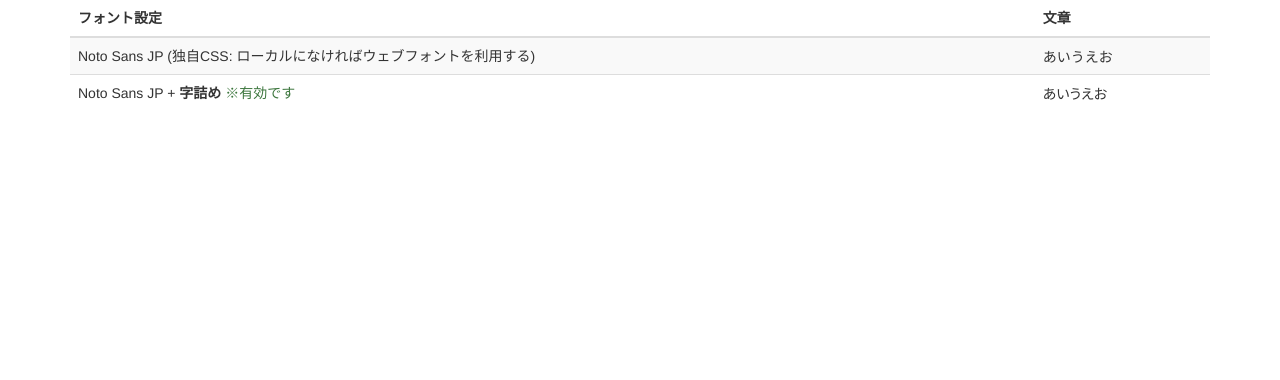
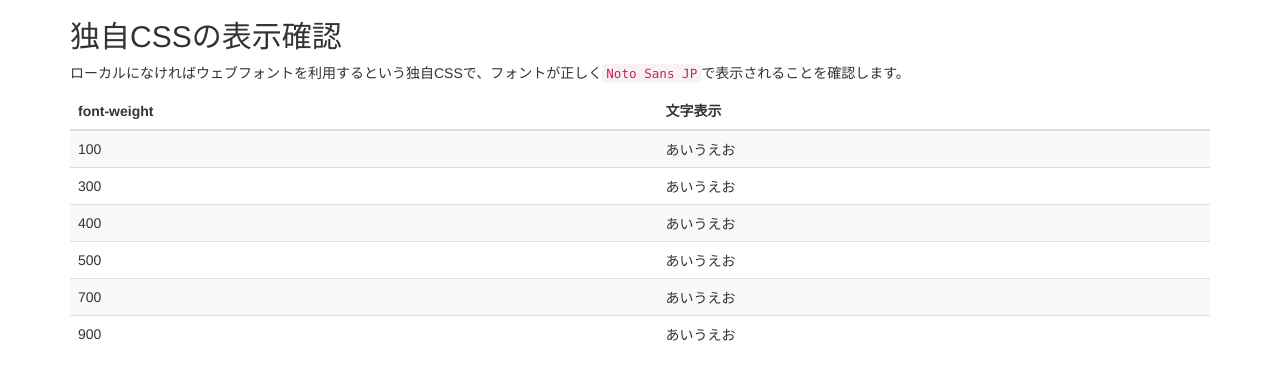
Before and after one commit to sutara79/demo-webfont-notosans, a plain HTML site: page index.html in a window 1280 px wide. Drawn offline with nearby package versions, Linux system fonts and the light colour scheme.

Commit message:
太さごとの表示に変更。

```diff
--- a/index.html
+++ b/index.html
@@ -10,9 +10,29 @@
 <!-- 独自CSS: ローカルになければウェブフォントを利用する -->
 <link rel="stylesheet" href="webfont-notosans.css">
 <style>
-.noto {
+.noto100 {
+  font-family: "Noto Sans JP", sans-serif;
+  font-weight: 100;
+}
+.noto300 {
+  font-family: "Noto Sans JP", sans-serif;
+  font-weight: 300;
+}
+.noto400 {
   font-family: "Noto Sans JP", sans-serif;
   font-weight: 400;
+}
+.noto500 {
+  font-family: "Noto Sans JP", sans-serif;
+  font-weight: 500;
+}
+.noto700 {
+  font-family: "Noto Sans JP", sans-serif;
+  font-weight: 700;
+}
+.noto900 {
+  font-family: "Noto Sans JP", sans-serif;
+  font-weight: 900;
 }
 .palt {
   font-feature-settings: "palt" on;
@@ -22,22 +42,40 @@
 <body>
 
 <div class="container">
+  <h2>独自CSSの表示確認</h2>
+  <p>ローカルになければウェブフォントを利用するという独自CSSで、フォントが正しく<code>Noto Sans JP</code>で表示されることを確認します。</p>
   <div class="table-responsive">
     <table class="table table-striped">
       <thead>
         <tr>
-          <th>フォント設定</th>
-          <th>文章</th>
+          <th>font-weight</th>
+          <th>文字表示</th>
         </tr>
       </thead>
       <tbody>
         <tr>
-          <td>Noto Sans JP (独自CSS: ローカルになければウェブフォントを利用する)</td>
-          <td class="noto">あいうえお</td>
+          <td>100</td>
+          <td class="noto100">あいうえお</td>
         </tr>
         <tr>
-          <td>Noto Sans JP + <strong>字詰め</strong> <span class="text-success">※有効です</span></td>
-          <td class="noto palt">あいうえお</td>
+          <td>300</td>
+          <td class="noto300">あいうえお</td>
+        </tr>
+        <tr>
+          <td>400</td>
+          <td class="noto400">あいうえお</td>
+        </tr>
+        <tr>
+          <td>500</td>
+          <td class="noto500">あいうえお</td>
+        </tr>
+        <tr>
+          <td>700</td>
+          <td class="noto700">あいうえお</td>
+        </tr>
+        <tr>
+          <td>900</td>
+          <td class="noto900">あいうえお</td>
         </tr>
       </tbody>
     </table>
```
Also changed, not shown: 1 other file.
